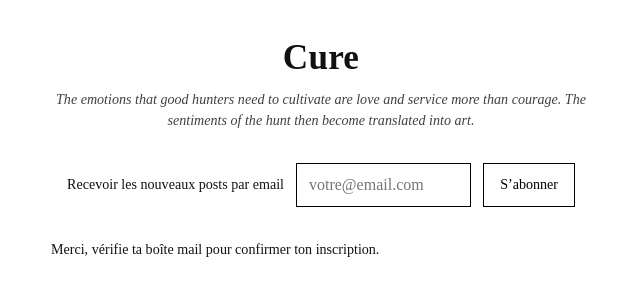
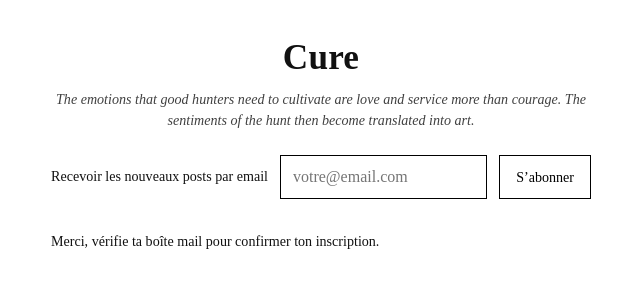
Before and after one commit to equipedenuit/cure, a Jekyll site: the page built from confirmation/index.html, in a window 1280 px wide. Shown: the top 300 px of the page, without its empty margins (319-959 px from the left). Built offline with Jekyll 4.4.1, drawn with Linux system fonts in a browser that asks for light colours.

Commit message:
Update default.html

```diff
--- a/_layouts/default.html
+++ b/_layouts/default.html
@@ -86,96 +86,94 @@ blockquote footer a {
 
     img, video{ max-width: 100%; height: auto; display: block; margin: 0 auto; }
 
-/* ===== Abonnement – même largeur que tes articles ===== */
-#subscribe{
-  max-width: 740px;                 /* aligne exactement avec tes posts/vidéos */
-  margin: 2rem auto;
-  padding: 0 1rem;                  /* même padding latéral */
+/* ===== Formulaire d’abonnement ===== */
+#subscribe {
+  width: 100%;              /* suit la largeur du body */
+  margin: 1.5rem 0 2rem;
+  padding: 0;
   box-sizing: border-box;
 }
 
-/* Ligne principale */
-#subscribe form{
+#subscribe form {
   display: flex;
   align-items: center;
   justify-content: center;
   gap: .75rem;
-  flex-wrap: nowrap;                /* desktop: tout sur une ligne */
+  flex-wrap: nowrap;        /* desktop : tout sur une seule ligne */
 }
 
-/* Label compact */
-#subscribe .sub-label{
+#subscribe .sub-label {
   flex: 0 0 auto;
   white-space: nowrap;
   margin: 0;
   font: inherit;
 }
 
-/* Reset anti héritages bizarres (ex: aspect-ratio) */
+/* Reset générique */
 #subscribe input[type="email"],
-#subscribe button{
+#subscribe button {
   box-sizing: border-box;
   -webkit-appearance: none;
   appearance: none;
-  aspect-ratio: auto !important;
+  border-radius: 0;
+  font: inherit;
+  line-height: 1.2;
+  min-height: 44px;         /* tap targets accessibles */
 }
 
-/* Input — web 1.0 */
-#subscribe input[type="email"]{
-  flex: 1 1 auto;                   /* prend l’espace restant */
-  min-width: 0;                     /* évite de forcer un dépassement */
+/* Input */
+#subscribe input[type="email"] {
+  flex: 1 1 auto;           /* prend l’espace restant */
+  min-width: 0;             /* empêche le dépassement */
   padding: .5rem .75rem;
   border: 1px solid #000;
   background: #fff;
   color: #000;
-  border-radius: 0;
-  font: inherit;
-  font-size: 16px;                  /* anti auto-zoom iOS */
-  line-height: 1.2;
-  min-height: 44px;
+  font-size: 16px;          /* anti zoom iOS */
 }
 
-/* Bouton — web 1.0 */
-#subscribe button{
-  flex: 0 0 auto;                   /* reste à droite, ne s’étire pas */
+/* Bouton */
+#subscribe button {
+  flex: 0 0 auto;
   padding: .5rem 1rem;
   border: 1px solid #000;
   background: #fff;
   color: #000;
-  border-radius: 0;
-  font: inherit;
   cursor: pointer;
-  min-height: 44px;
   white-space: nowrap;
 }
-#subscribe button:hover{ background:#000; color:#fff; }
-#subscribe button:disabled{ background:#f5f5f5; color:#000; opacity:.6; cursor:not-allowed; }
+#subscribe button:hover {
+  background: #000;
+  color: #fff;
+}
+#subscribe button:disabled {
+  background: #f5f5f5;
+  color: #000;
+  opacity: .6;
+  cursor: not-allowed;
+}
 
 /* ===== Responsive ===== */
-/* Petit desktop / tablette : label au-dessus, input + bouton sur une ligne */
-@media (max-width: 900px){
-  #subscribe form{ flex-wrap: wrap; }
-  #subscribe .sub-label{
+/* Tablet : label au-dessus si ça manque de place */
+@media (max-width: 900px) {
+  #subscribe form {
+    flex-wrap: wrap;
+  }
+  #subscribe .sub-label {
     flex: 1 1 100%;
     text-align: center;
     white-space: normal;
-  }
-  #subscribe input[type="email"]{
-    flex: 1 1 auto;                /* l’input se redimensionne proprement */
-  }
-  #subscribe button{
-    width: auto;                   /* le bouton reste à droite si ça tient */
+    margin-bottom: .5rem;
   }
 }
 
-/* Mobile : on empile input puis bouton en pleine largeur */
-@media (max-width: 520px){
+/* Mobile : input et bouton en pleine largeur */
+@media (max-width: 520px) {
   #subscribe input[type="email"],
-  #subscribe button{
+  #subscribe button {
     width: 100%;
   }
 }
-
 
 
   </style>
```
